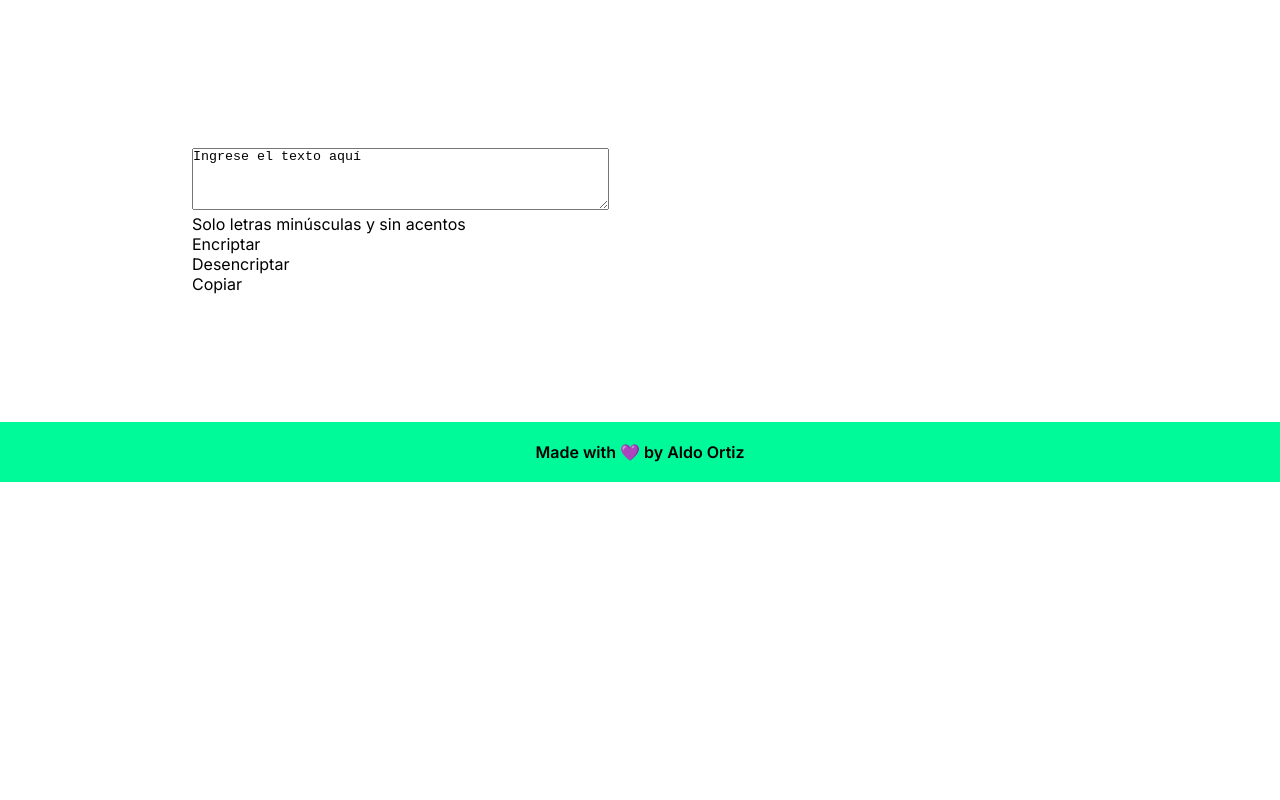
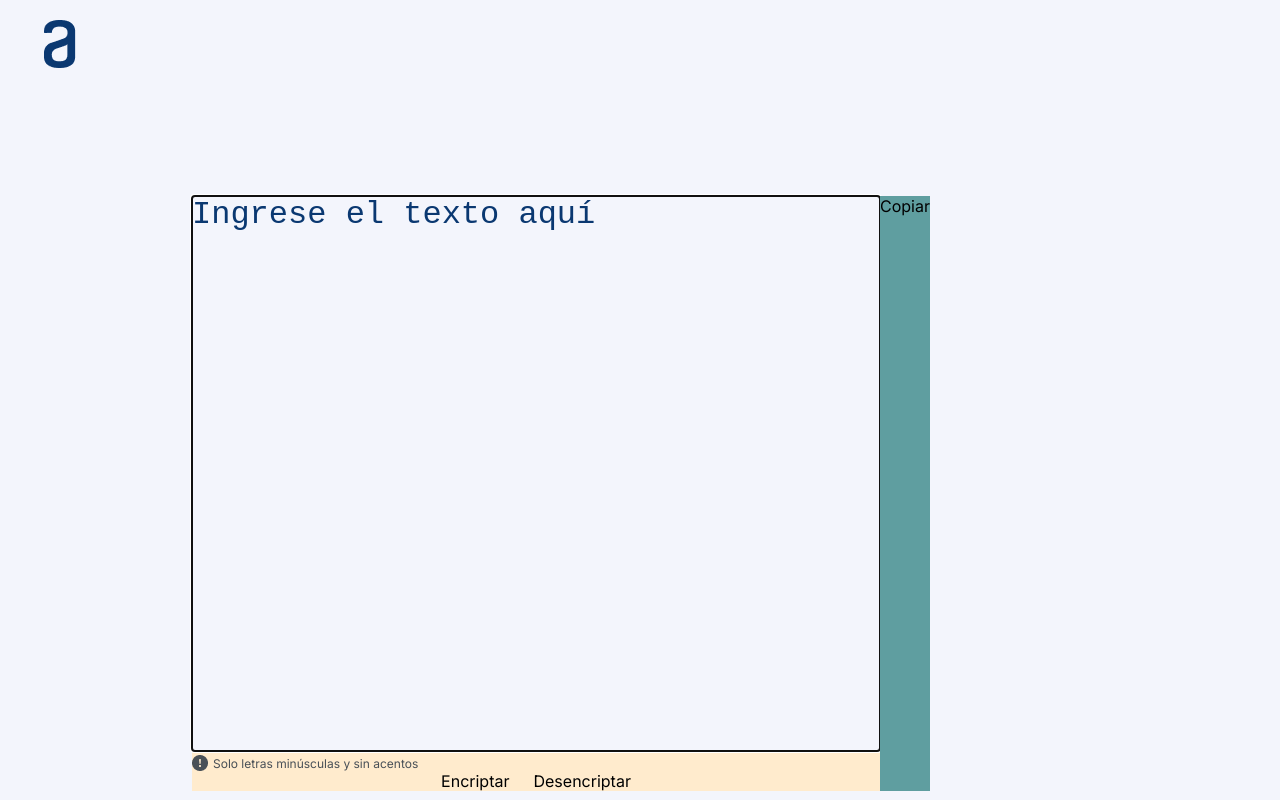
Before and after one commit to ArudoPE/encriptador-alura, a plain HTML site: page index.html in a window 1280 px wide. Shown: the top 800 px of the page. Drawn offline with Linux system fonts and the light colour scheme.

Commit message:
Improve HTML and CSS code

```diff
--- a/css/style.css
+++ b/css/style.css
@@ -31,6 +31,7 @@
 
 body {
     font-family: "Inter", sans-serif;
+    background-color: var(--light-blue-100);
 }
 
 /*HEADER*/
@@ -38,10 +39,63 @@ body {
     width: 100%;
 }
 
+.header__nav {
+    display: flex;
+    padding-top: 20px;
+}
+
 /*MAIN*/
 .main {
     width: 100%;
     padding: 10% 15%;
+    display: flex;
+}
+
+/*MAIN__LEFT*/
+.main__left__container {
+    background-color: blanchedalmond;
+}
+
+.main__input__containter textarea {
+    border: none;
+    color: var(--dark-blue--300);
+    font-size: 32px;
+    font-weight: 400;
+    resize: none;
+    background-color: var(--light-blue-100);
+}
+
+.main__warning__container {
+    display: flex;
+    align-items: center;
+    gap: 5px;
+}
+
+.main__warning__container .main__warning__image {
+    width: 16px;
+    height: 16px;
+    background-image: url("../assets/img/exclamation.png");
+    background-repeat: no-repeat;
+}
+
+.main__warning__container p {
+    color: var(--gray-400);
+    font-size: 12px;
+    font-weight: 400;
+}
+
+.main__buttons__container {
+    display: flex;
+    justify-content: center;
+    align-items: center;
+    gap: 24px;
+}
+
+
+/*MAIN__RIGHT*/
+
+.main__right__container {
+    background-color: cadetblue;
 }
 
 /*FOOTER*/
--- a/index.html
+++ b/index.html
@@ -10,18 +10,19 @@
 
 <body>
     <header class="header">
-        <nav>
-            <img src="" alt="">
+        <nav class="header__nav">
+            <img class="header__nav__logo" src="./assets/img/logo.png" alt="Alura Logo">
         </nav>
     </header>
     <main class="main">
         <div class="main__left__container">
             <div class="main__input__containter">
-                <textarea onclick="clearText();" id="input-area" name="input-area" rows="4"
-                    cols="50">Ingrese el texto aquí</textarea>
+                <textarea onclick="clearText();" autofocus id="input-area" name="input-area" rows="15"
+                    cols="35">Ingrese el texto aquí</textarea>
             </div>
             <div class="main__warning__container">
-                <p><span class="main__warning__image"></span>Solo letras minúsculas y sin acentos</p>
+                <span class="main__warning__image"></span>
+                <p>Solo letras minúsculas y sin acentos</p>
             </div>
             <div class="main__buttons__container">
                 <div class="main__button main__button__encriptar"><span>Encriptar</span></div>
```
